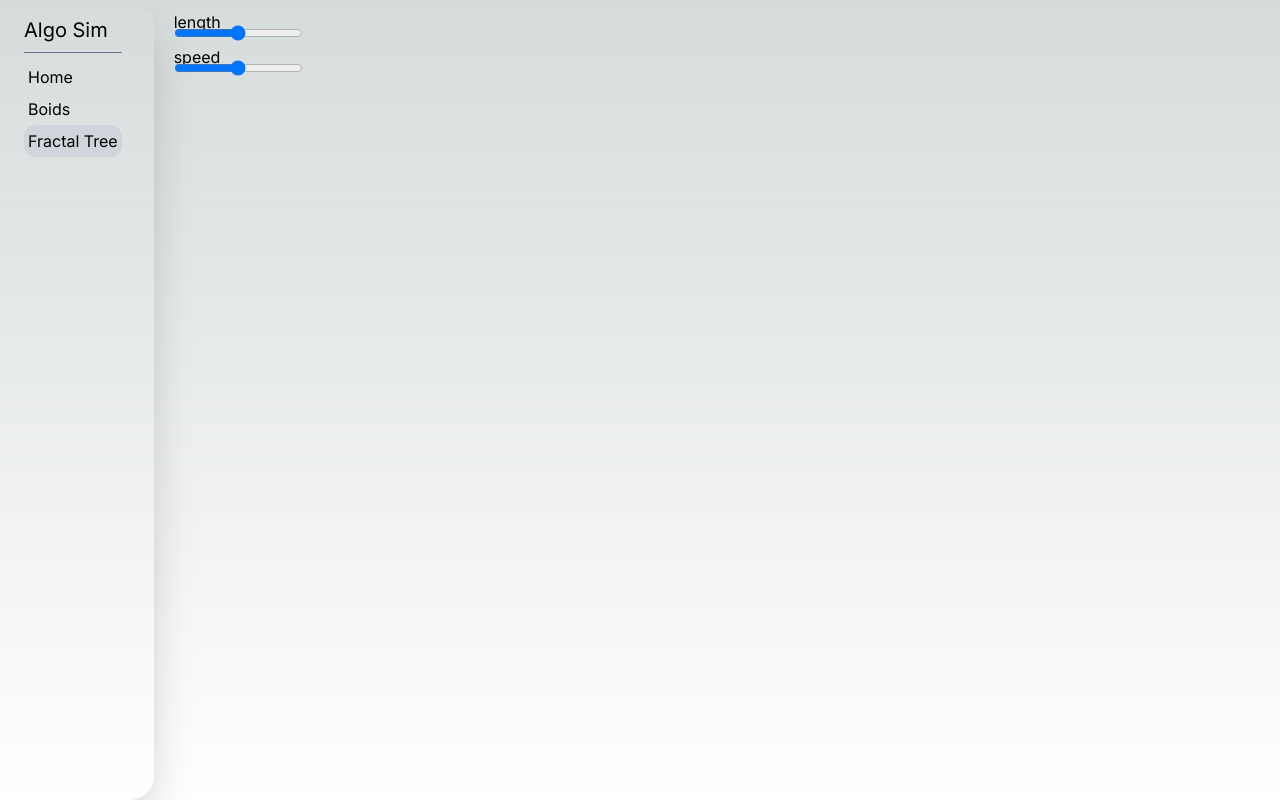
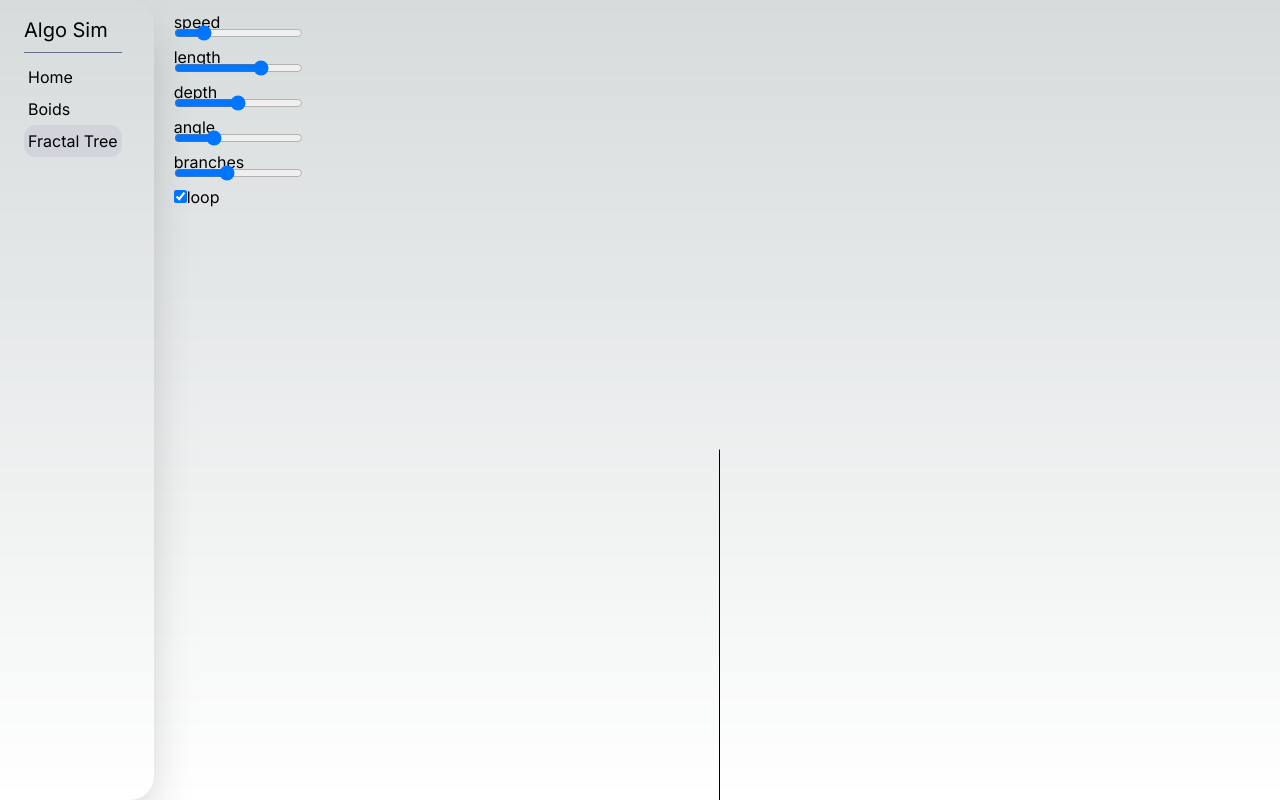
Before and after one commit to JonasSeifried/AlgoSim, a Next.js app: page /fractals/tree in a window 1280 px wide. Built offline with nearby package versions, Linux system fonts and the light colour scheme.

Commit message:
add fractal tree

```diff
--- a/src/app/fractals/tree/page.js
+++ b/src/app/fractals/tree/page.js
@@ -1,4 +1,6 @@
-import FractalTreeSim from '@/components/fractals/FractalTreeSim';
+import dynamic from 'next/dynamic';
+
+const FractalTreeSim = dynamic(() => import('@/components/fractals/FractalTreeSim'), { ssr: false });
 
 export default function Page() {
   return <FractalTreeSim showSettings={true} />;
--- a/src/app/page.js
+++ b/src/app/page.js
@@ -1,7 +1,8 @@
 import dynamic from 'next/dynamic';
 
 const BoidsSim = dynamic(() => import('@/components/BoidsSim'), { ssr: false });
-const sims = [<BoidsSim key="boids" showSettings={false} />];
+const FractalTreeSim = dynamic(() => import('@/components/fractals/FractalTreeSim'), { ssr: false });
+const sims = [<BoidsSim key="boids" showSettings={false} />, <FractalTreeSim key="fractal" showSettings={false} />];
 
 export default function Home() {
   const randomSim = sims[Math.floor(Math.random() * sims.length)];
--- a/src/components/fractals/FractalTreeSim/fractalTreeSketch.js
+++ b/src/components/fractals/FractalTreeSim/fractalTreeSketch.js
@@ -7,8 +7,12 @@
 export default function fractalTreeSketch(p, args) {
   const parentDiv = document.getElementById('fractal-tree-sim');
 
-  const [lengthSlider, lengthSliderLabel] = createSliderWithLabel('length', 0, 200, 100, 1, 20, 10);
-  const [speedSlider, speedSliderLabel] = createSliderWithLabel('speed', 0, 10, 5, 0.1, 20, 45);
+  const [speedSlider, speedSliderLabel] = createSliderWithLabel('speed', 0, 20, 4, 1, 20, 10);
+  const [lengthSlider, lengthSliderLabel] = createSliderWithLabel('length', 0, 500, 350, 1, 20, 45);
+  const [depthSlider, depthSliderLabel] = createSliderWithLabel('depth', 0, 10, 5, 1, 20, 80);
+  const [angleSlider, angleSliderLabel] = createSliderWithLabel('angle', 0, 90, 26, 1, 20, 115);
+  const [branchSlider, branchSliderLabel] = createSliderWithLabel('branches', 0, 5, 2, 1, 20, 150);
+  const loopCheckbox = p.createCheckbox('loop', true).position(20, 185);
 
   function createSliderWithLabel(label, min, max, value, step, x, y) {
     const sliderLabel = p.createP(label).position(x, y);
@@ -16,33 +20,56 @@ export default function fractalTreeSketch(p, args) {
     return [slider, sliderLabel];
   }
 
+  let depth = 0;
+
   p.setup = () => {
     if (args && !args.showSettings) {
       lengthSlider.hide();
       lengthSliderLabel.hide();
       speedSlider.hide();
       speedSliderLabel.hide();
-      separationSlider.hide();
-      separationSliderLabel.hide();
-      alignmentSlider.hide();
-      alignmentSliderLabel.hide();
-      cohesionSlider.hide();
-      cohesionSliderLabel.hide();
-      perceptionRadiusSlider.hide();
-      perceptionRadiusSliderLabel.hide();
-      showBoidsSightCheckbox.hide();
+      depthSlider.hide();
+      depthSliderLabel.hide();
+      angleSlider.hide();
+      angleSliderLabel.hide();
+      branchSlider.hide();
+      branchSliderLabel.hide();
+      loopCheckbox.hide();
     }
     p.createCanvas(parentDiv.clientWidth, parentDiv.clientHeight);
+
+    depthSlider.input(() => {
+      if (depth > depthSlider.value()) depth = depthSlider.value();
+    });
   };
 
   p.draw = () => {
     p.clear();
     p.translate(p.width / 2, p.height);
-    p.stroke(255);
-    p.line(0, 0, 0, lengthSlider.value());
+    p.angleMode(p.DEGREES);
+    branch(lengthSlider.value(), 0, depth);
+
+    if (depth >= depthSlider.value()) {
+      if (loopCheckbox.checked()) depth = 0;
+      return;
+    }
+    if (p.frameCount % (p.getTargetFrameRate() / speedSlider.value()) === 0) depth++;
   };
 
   p.windowResized = () => {
     p.resizeCanvas(parentDiv.clientWidth, parentDiv.clientHeight);
   };
+
+  function branch(len, depth, maxDepth) {
+    if (depth === maxDepth) return;
+    p.line(0, 0, 0, -len);
+    p.translate(0, -len);
+
+    for (let i = 1; i < branchSlider.value() + 1; i++) {
+      p.push();
+      p.rotate(angleSlider.value() * (i % 2 === 0 ? i - 1 : -i));
+      branch(len * 0.67, depth + 1, maxDepth);
+      p.pop();
+    }
+  }
 }
```
